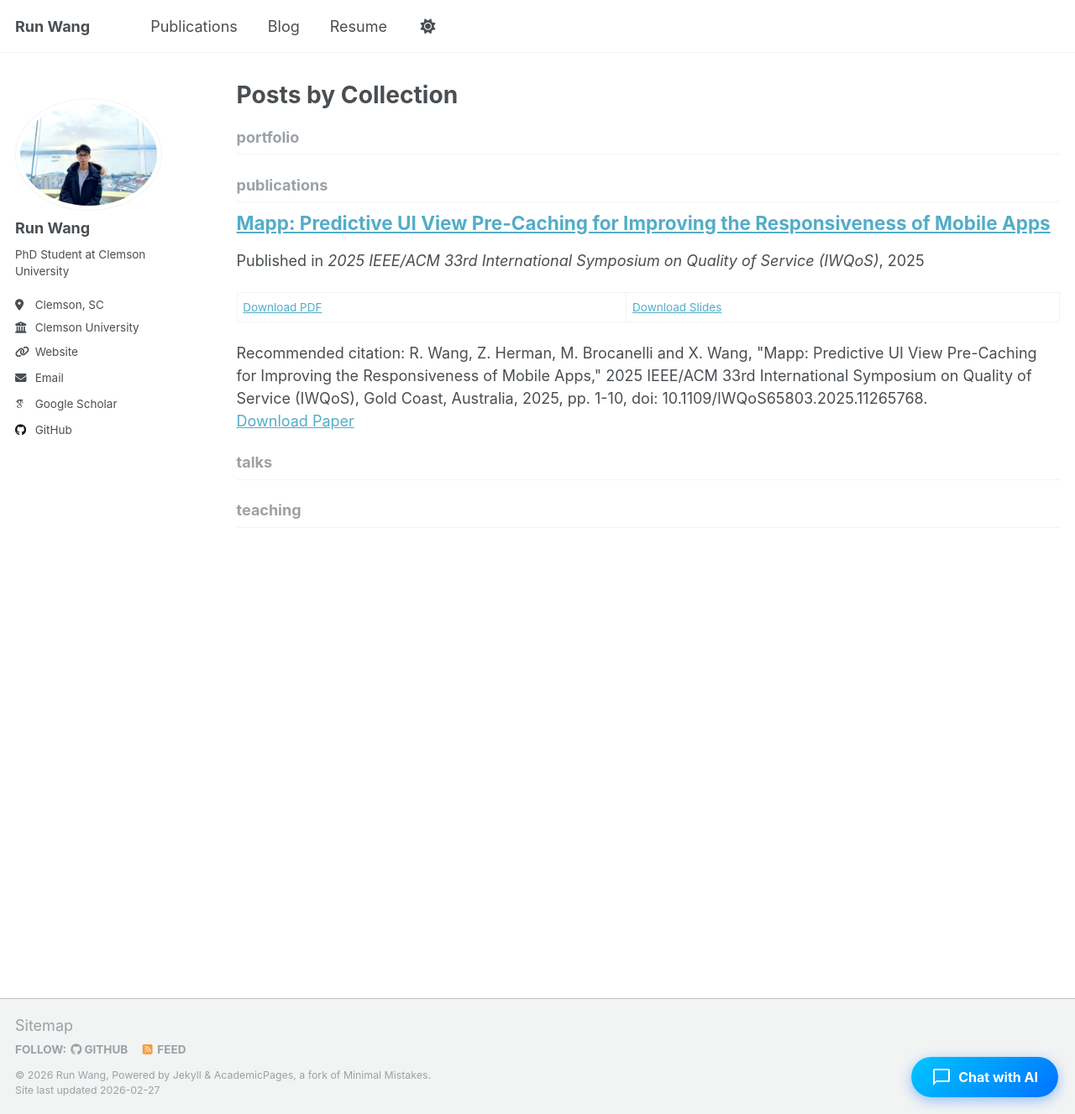
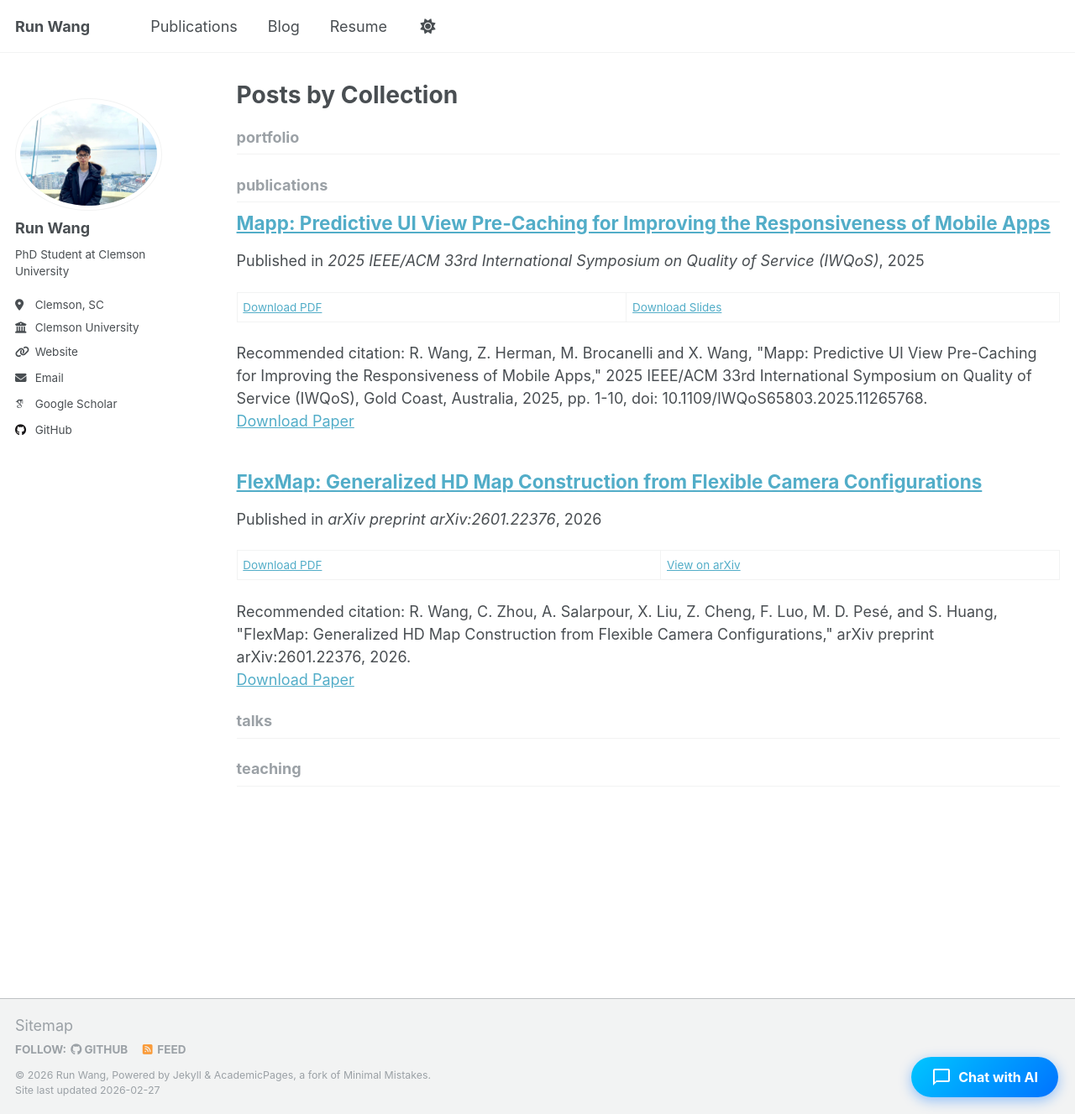
Before and after one commit to RunWang123/RunWang123.github.io, a Jekyll site: the page built from _pages/collection-archive.html, in a window 1280 px wide and 1327 px high. Shown: the whole window at 84% size. Built offline with Jekyll 4.4.1, drawn with Linux system fonts in a browser that asks for light colours; some web fonts are replaced; a script that is not in the unit is left out; part of the change alters nothing that is shown.

Commit message:
update flexmap

```diff
--- a/_data/publications.json
+++ b/_data/publications.json
@@ -1,5 +1,44 @@
 {
     "publications": [
+        {
+            "id": "flexmap-2026",
+            "title": "FlexMap: Generalized HD Map Construction from Flexible Camera Configurations",
+            "authors": "Run Wang, Chaoyi Zhou, Amir Salarpour, Xi Liu, Zhi-Qi Cheng, Feng Luo, Mert D. Pesé, Siyu Huang",
+            "venue": "arXiv preprint arXiv:2601.22376",
+            "venue_short": "arXiv",
+            "proceedings": "",
+            "date": "2026-01-29",
+            "year": "2026",
+            "month": "January",
+            "type": "preprint",
+            "status": "preprint",
+            "url": "https://arxiv.org/abs/2601.22376",
+            "doi": "10.48550/arXiv.2601.22376",
+            "address": "",
+            "pages": "",
+            "pdf_url": "https://arxiv.org/pdf/2601.22376",
+            "slides_url": "",
+            "code_url": "",
+            "bibtex_key": "wang2026flexmap",
+            "tags": [
+                "autonomous vehicles",
+                "computer vision"
+            ],
+            "abstract": "High-definition (HD) maps provide essential semantic information of road structures for autonomous driving systems, yet current HD map construction methods require calibrated multi-camera setups and either implicit or explicit 2D-to-BEV transformations, making them fragile when sensors fail or camera configurations vary across vehicle fleets. We introduce FlexMap, unlike prior methods that are fixed to a specific N-camera rig, our approach adapts to variable camera configurations without any architectural changes or per-configuration retraining. Our key innovation eliminates explicit geometric projections by using a geometry-aware foundation model with cross-frame attention to implicitly encode 3D scene understanding in feature space. FlexMap features two core components: a spatial-temporal enhancement module that separates cross-view spatial reasoning from temporal dynamics, and a camera-aware decoder with latent camera tokens, enabling view-adaptive attention without the need for projection matrices. Experiments demonstrate that FlexMap outperforms existing methods across multiple configurations while maintaining robustness to missing views and sensor variations, enabling more practical real-world deployment.",
+            "keywords": [
+                "HD maps",
+                "autonomous driving",
+                "computer vision",
+                "flexible camera configurations",
+                "BEV transformation",
+                "foundation models"
+            ],
+            "featured": true,
+            "award": "",
+            "note": "arXiv preprint",
+            "acceptance_rate": "",
+            "citation": "R. Wang, C. Zhou, A. Salarpour, X. Liu, Z. Cheng, F. Luo, M. D. Pesé, and S. Huang, \"FlexMap: Generalized HD Map Construction from Flexible Camera Configurations,\" arXiv preprint arXiv:2601.22376, 2026."
+        },
         {
             "id": "infocom-2026",
             "title": "Lightweight Detection of Abnormal Battery Drain Induced by Network Operations of Mobile Apps",
--- /dev/null
+++ b/_publications/flexmap-paper.md
@@ -0,0 +1,17 @@
+---
+title: "FlexMap: Generalized HD Map Construction from Flexible Camera Configurations"
+collection: publications
+permalink: /publication/flexmap-paper
+date: 2026-01-29
+venue: 'arXiv preprint arXiv:2601.22376'
+paperurl: 'https://arxiv.org/abs/2601.22376'
+citation: 'R. Wang, C. Zhou, A. Salarpour, X. Liu, Z. Cheng, F. Luo, M. D. Pesé, and S. Huang, "FlexMap: Generalized HD Map Construction from Flexible Camera Configurations," arXiv preprint arXiv:2601.22376, 2026.'
+---
+
+[Download PDF](https://arxiv.org/pdf/2601.22376) | [View on arXiv](https://arxiv.org/abs/2601.22376)
+
+High-definition (HD) maps provide essential semantic information of road structures for autonomous driving systems, yet current HD map construction methods require calibrated multi-camera setups and either implicit or explicit 2D-to-BEV transformations, making them fragile when sensors fail or camera configurations vary across vehicle fleets. We introduce FlexMap, unlike prior methods that are fixed to a specific N-camera rig, our approach adapts to variable camera configurations without any architectural changes or per-configuration retraining. Our key innovation eliminates explicit geometric projections by using a geometry-aware foundation model with cross-frame attention to implicitly encode 3D scene understanding in feature space. FlexMap features two core components: a spatial-temporal enhancement module that separates cross-view spatial reasoning from temporal dynamics, and a camera-aware decoder with latent camera tokens, enabling view-adaptive attention without the need for projection matrices. Experiments demonstrate that FlexMap outperforms existing methods across multiple configurations while maintaining robustness to missing views and sensor variations, enabling more practical real-world deployment.
+
+## Recommended Citation
+
+R. Wang, C. Zhou, A. Salarpour, X. Liu, Z. Cheng, F. Luo, M. D. Pesé, and S. Huang, "FlexMap: Generalized HD Map Construction from Flexible Camera Configurations," arXiv preprint arXiv:2601.22376, 2026.
```
